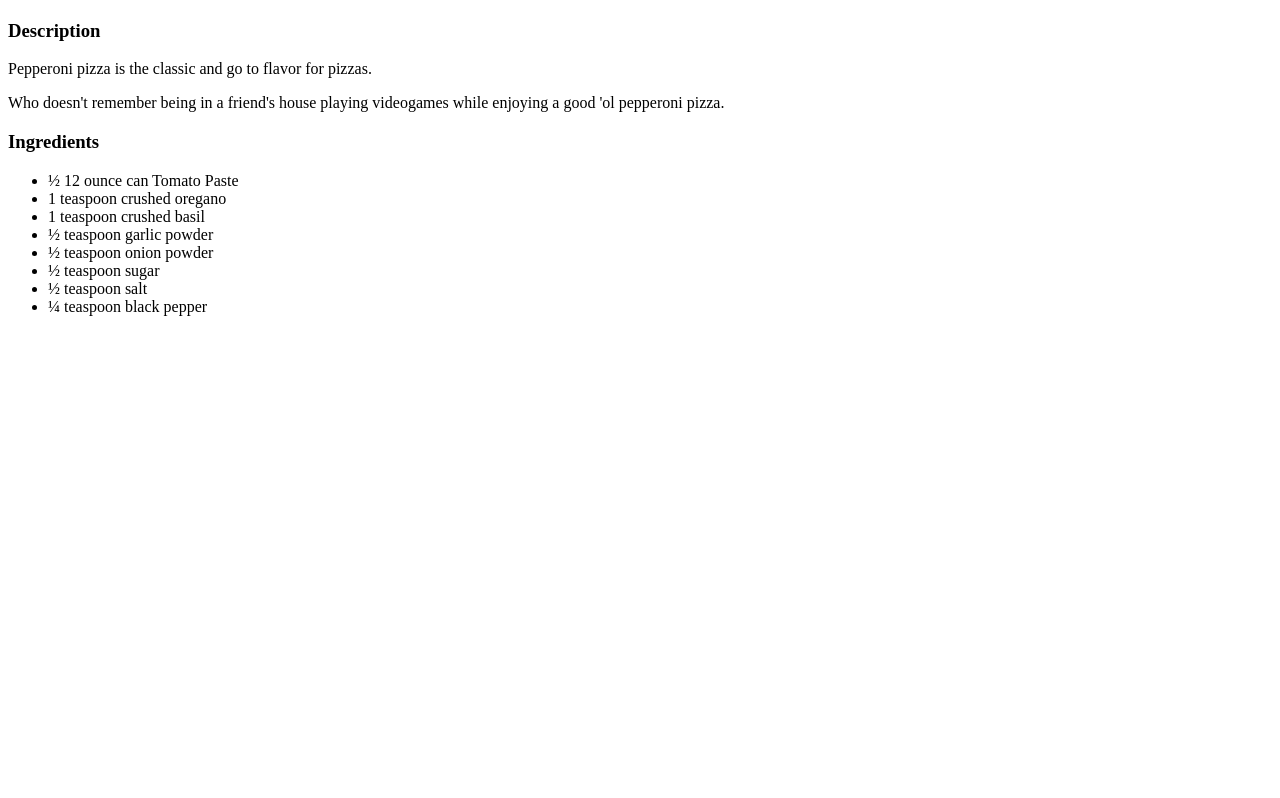
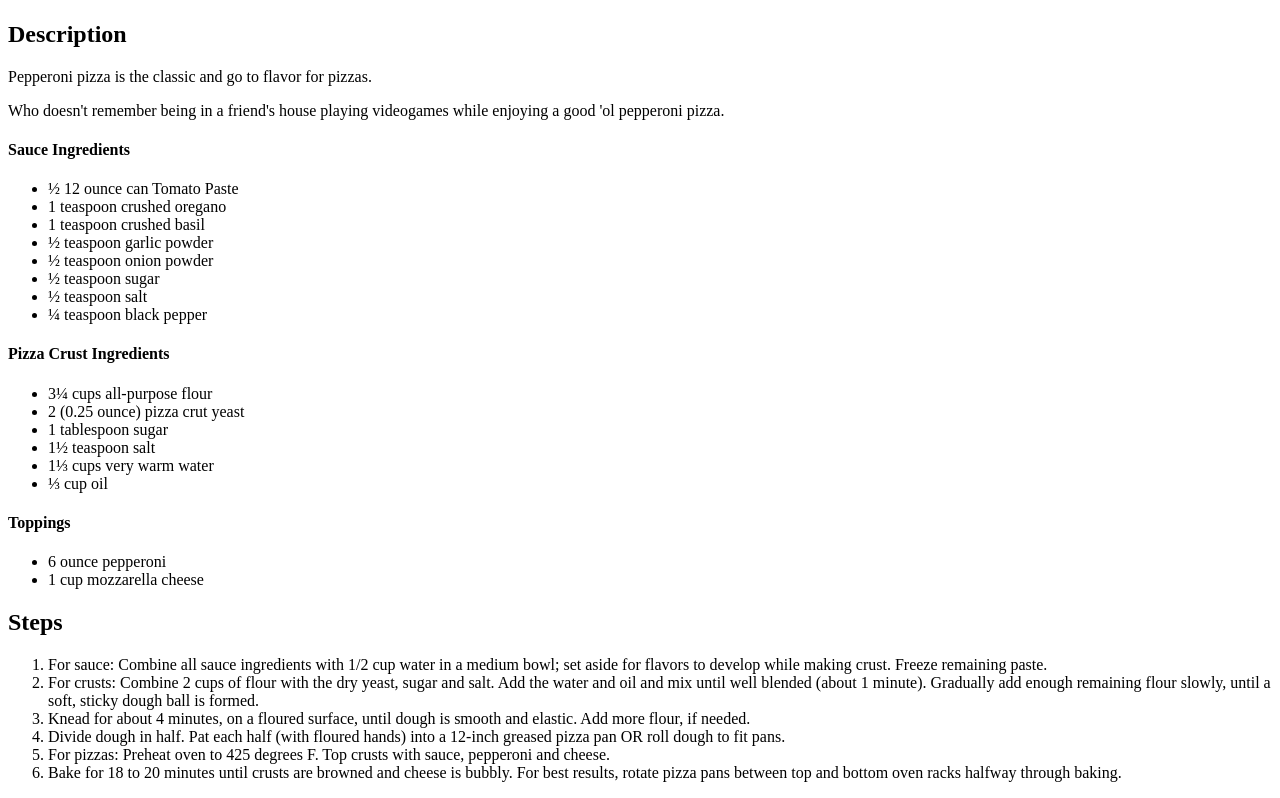
Before and after one commit to Andrewcama/odin-recipes, a plain HTML site: page recipes/pepperoni-pizza.html in a window 1280 px wide. Shown: the part 483-1281 px from the top of the page. Before the commit the page ends 815 px from the top, so only its background shows below. Drawn offline with Linux system fonts and the light colour scheme.

Commit message:
Add steps

```diff
--- a/recipes/pepperoni-pizza.html
+++ b/recipes/pepperoni-pizza.html
@@ -8,10 +8,10 @@
     <body>
         <h1>Pepperoni Pizza</h1>
             <img src="https://imagesvc.meredithcorp.io/v3/mm/image?url=https%3A%2F%2Fimages.media-allrecipes.com%2Fuserphotos%2F7833517.jpg" alt="Pepperoni Pizza" height="400">
-        <h3>Description</h3>
+        <h2>Description</h2>
             <p>Pepperoni pizza is the classic and go to flavor for pizzas.</p>
             <p>Who doesn't remember being in a friend's house playing videogames while enjoying a good 'ol pepperoni pizza.</p>
-        <h3>Ingredients</h3>
+        <h4>Sauce Ingredients</h4>
             <ul>
                 <li>½ 12 ounce can Tomato Paste</li>
                 <li>1 teaspoon crushed oregano</li>
@@ -22,6 +22,29 @@
                 <li>½ teaspoon salt</li>
                 <li>¼ teaspoon black pepper</li>
             </ul>
+        <h4>Pizza Crust Ingredients</h4>
+            <ul>
+                <li>3¼ cups all-purpose flour</li>
+                <li>2 (0.25 ounce) pizza crut yeast</li>
+                <li>1 tablespoon sugar</li>
+                <li>1½ teaspoon salt</li>
+                <li>1⅓ cups very warm water</li>
+                <li>⅓ cup oil</li>
+            </ul>
+        <h4>Toppings</h4>
+            <ul>
+                <li>6 ounce pepperoni</li>
+                <li>1 cup mozzarella cheese</li>
+            </ul>
+        <h2>Steps</h2>
+            <ol>
+                <li>For sauce: Combine all sauce ingredients with 1/2 cup water in a medium bowl; set aside for flavors to develop while making crust. Freeze remaining paste.</li>
+                <li>For crusts: Combine 2 cups of flour with the dry yeast, sugar and salt. Add the water and oil and mix until well blended (about 1 minute). Gradually add enough remaining flour slowly, until a soft, sticky dough ball is formed.</li>
+                <li>Knead for about 4 minutes, on a floured surface, until dough is smooth and elastic. Add more flour, if needed.</li>
+                <li>Divide dough in half. Pat each half (with floured hands) into a 12-inch greased pizza pan OR roll dough to fit pans.</li>
+                <li>For pizzas: Preheat oven to 425 degrees F. Top crusts with sauce, pepperoni and cheese.</li>
+                <li>Bake for 18 to 20 minutes until crusts are browned and cheese is bubbly. For best results, rotate pizza pans between top and bottom oven racks halfway through baking.</li>
+            </ol>
     </body>
 
 </html>
```
Lines whose indentation alone changed are shown as unchanged.
